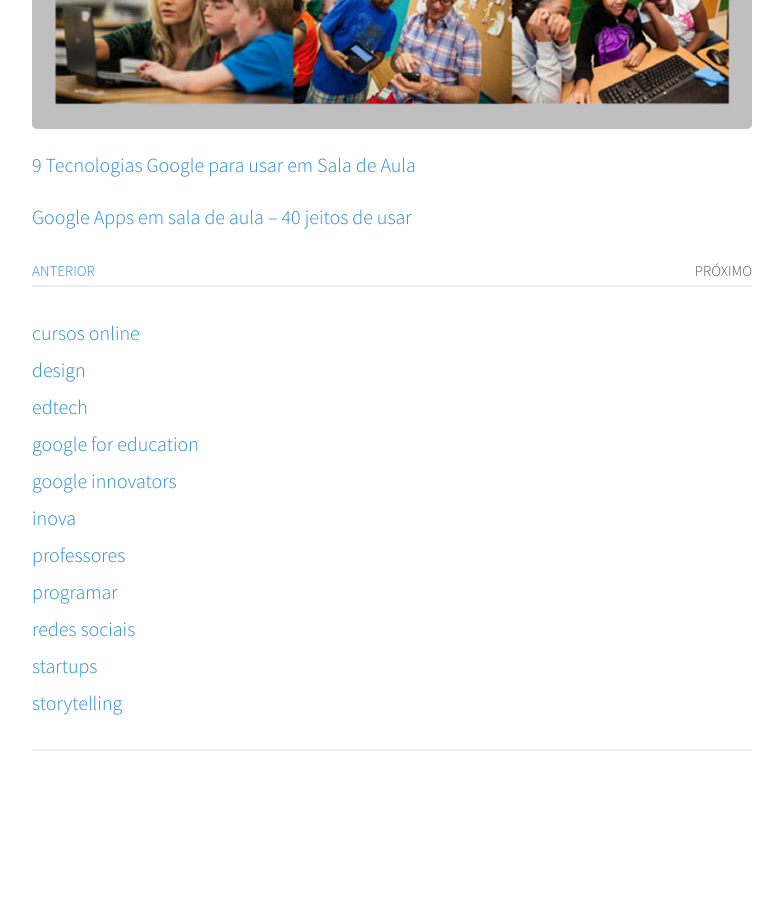
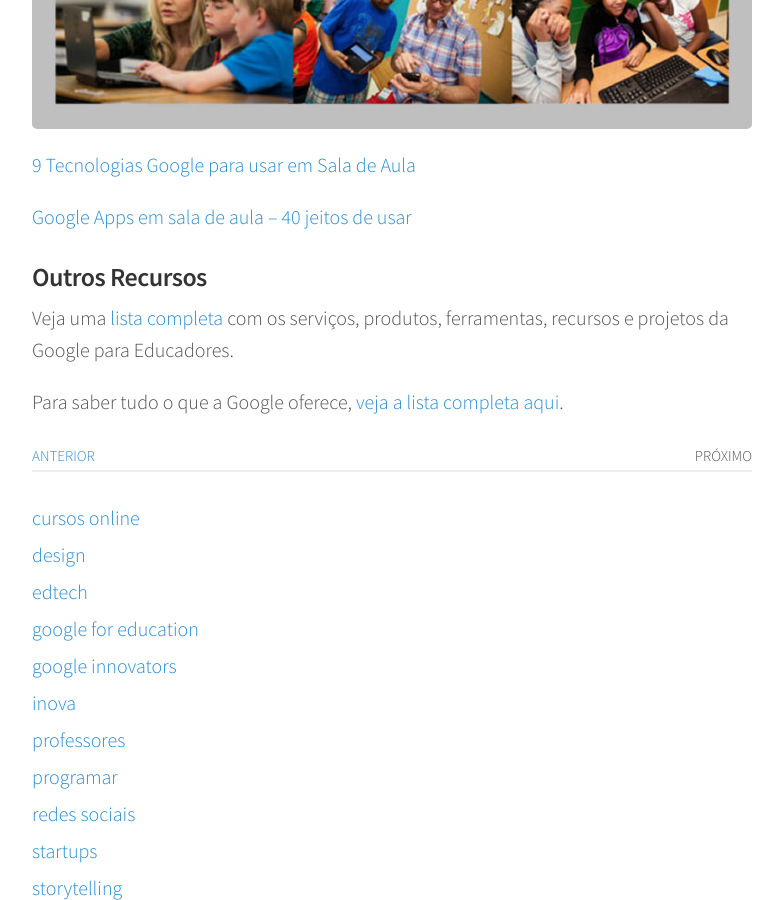
Before and after one commit to snvas/snvas.github.io, a Jekyll site: the page built from _posts/2017-01-06-sobre-a-google-educacao.markdown, in a window 1280 px wide and 900 px high, scrolled down 4654 px. Shown: the whole window, without its empty margins (248-1031 px from the left). Built offline with Jekyll 4.4.1, drawn with Linux system fonts in a browser that asks for light colours; nearby versions of some CDN libraries; comment, search, counter and statistics services are not loaded.

Commit message:
link interno

```diff
--- a/_posts/2017-01-06-sobre-a-google-educacao.markdown
+++ b/_posts/2017-01-06-sobre-a-google-educacao.markdown
@@ -87,3 +87,9 @@
 [9 Tecnologias Google para usar em Sala de Aula](http://professoragoogle.com.br/produtos/shop/9-tecnologias-google-para-usar-em-sala-de-aula/){:target="_blank"}{:target="_blank"}
 
 [Google Apps em sala de aula – 40 jeitos de usar](http://professoragoogle.com.br/produtos/shop/40-jeitos-de-usar-google-apps-em-sala-de-aula/){:target="_blank"}
+
+### Outros Recursos
+
+Veja uma [lista completa](2017-01-04-tudo-o-que-tem-na-google-para-educadores.markdown) com os serviços, produtos, ferramentas, recursos e projetos da Google para Educadores.
+
+Para saber tudo o que a Google oferece, [veja a lista completa aqui](2016-12-27-tudo-o-que-tem-na-google.markdown).
```
